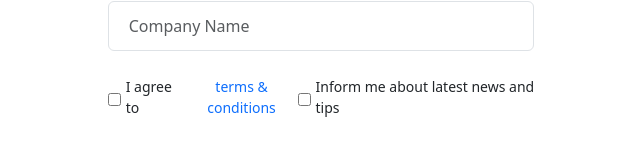
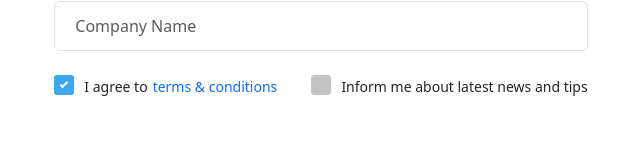
Before and after one commit to Gunasrini/tradebee-frontend, a React (Create React App) app: page /register in a window 1280 px wide. Shown: the part 357-513 px from the top of the page, without its empty margins (319-959 px from the left). Built offline with nearby package versions, Linux system fonts and the light colour scheme.

Commit message:
style changes

```diff
--- a/src/App.css
+++ b/src/App.css
@@ -25,7 +25,7 @@
 }
 
 .remember-me label input {
-  margin: 4px 5px 0 0;
+  margin: 1px 5px 0 0;
 }
 
 .input-field-with-icon {
@@ -188,6 +188,10 @@ span.badge.bg-danger {
   transition: .5s;
 }
 
+.left-header {
+  padding-left: 25px;
+}
+
 .left-header h4 {
   font-family: poppins;
   font-size: 16px;
@@ -226,7 +230,6 @@ img.user-img {
 }
 
 .left-navbar .nav-item {
-  padding-left: 15px;
   margin-bottom: 10px;
 }
 
@@ -248,16 +251,20 @@ img.user-img {
   color: #C87A7A;
 }
 
-ul.nav.submenu {
+/* ul.nav.submenu {
   padding-left: 15px;
+} */
+
+.left-navbar .outer-nav > .nav-item {
+  padding-left: 25px;
 }
 
 ul.nav.submenu li {
   display: flex;
   align-items: center;
-  width: 100%;
-  padding: 5px 0;
-  margin-bottom: 0;
+  width: 85%;
+  padding: 2px 0 2px 35px;
+  margin: 10px 0 0;
 }
 
 ul.nav.submenu li .nav-link {
@@ -416,6 +423,75 @@ span.bars-icon {
 .radio-group input[type="checkbox"] {
   margin-right: 5px;
 }
+
+/* custom css checkbox styles starts here */
+
+.checkbox-wrap {
+  display: block;
+  position: relative;
+  padding-left: 30px;
+  margin-bottom: 12px;
+  cursor: pointer;
+  font-size: 22px;
+  -webkit-user-select: none;
+  -moz-user-select: none;
+  -ms-user-select: none;
+  user-select: none;
+}
+
+.checkbox-wrap input {
+  position: absolute;
+  opacity: 0;
+  cursor: pointer;
+  height: 0;
+  width: 0;
+}
+
+.checkmark {
+  position: absolute;
+  top: 0;
+  left: 0;
+  height: 20px;
+  width: 20px;
+  background: #fff;
+  border-radius: 3px;
+  border: 1px solid #5A5A5A;
+}
+
+.checkmark.bg-gray {
+  background: #c4c4c4;
+  border-color: #c4c4c4;
+}
+
+.checkbox-wrap input:checked ~ .checkmark {
+  background: #3CA6F0;
+  border-color: transparent;
+}
+
+.checkmark:after {
+  content: "";
+  position: absolute;
+  display: none;
+}
+
+.checkbox-wrap input:checked ~ .checkmark:after {
+  display: block;
+}
+
+.checkbox-wrap .checkmark:after {
+  left: 9px;
+  left: 7px;
+  top: 4px;
+  width: 4px;
+  height: 8px;
+  border: solid white;
+  border-width: 0 2px 2px 0px;
+  -webkit-transform: rotate(45deg);
+  -ms-transform: rotate(45deg);
+  transform: rotate(45deg);
+}
+
+/* custom css checkbox styles ends here */
 
 .form-add-button .btn {
   min-width: 100px;
--- a/src/components/LeftNavbar.js
+++ b/src/components/LeftNavbar.js
@@ -1,4 +1,4 @@
-import { Link, NavLink } from "react-router-dom";
+import { Link, NavLink, useLocation } from "react-router-dom";
 import arrowLeftIcon from "../assets/images/icons/arrow-left.svg";
 import onboardingIcon from "../assets/images/icons/onboarding.svg";
 import loanDocIcon from "../assets/images/icons/loan-documents.svg";
@@ -12,6 +12,8 @@ function LeftNavbar() {
     e.preventDefault();
     document.body.classList.toggle("navbar-toggle");
   };
+
+  const location = useLocation();
   const getNavLinkClass = path => {
     return location.pathname === path
       ? "nav-item active"
@@ -23,14 +25,13 @@ function LeftNavbar() {
         <div className="left-header d-flex align-items-center">
           <span onClick={handleClick}>
             <img src={arrowLeftIcon} />
-          </span>{" "}
+          </span>
           <h4 className="ms-4">Home</h4>
         </div>
-        <ul className="nav flex-column">
-          <li className={getNavLinkClass("onboarding/business-kyc")}>
+        <ul className="nav flex-column outer-nav">
+          <li>
             <div className="d-flex align-items-center">
               <img src={onboardingIcon} />
-              {/* <Link to="onboarding" className="nav-link" data-bs-toggle="collapse">Onboarding</Link> */}
               <Link to="onboarding/business-kyc" className="nav-link">
                 Onboarding
               </Link>
@@ -38,7 +39,7 @@ function LeftNavbar() {
             </div>
             <div id="onboarding" className="collapse show">
               <ul className="nav submenu">
-                <li className="nav-item">
+                <li className={getNavLinkClass("/dashboard/onboarding/business-kyc")}>
                   <i className="far fa-clock pink"></i>
                   <NavLink to="onboarding/business-kyc" className="nav-link">
                     Business KYC
--- a/src/components/Onboarding/BusinessKYC/CompanyDetail.js
+++ b/src/components/Onboarding/BusinessKYC/CompanyDetail.js
@@ -98,7 +98,7 @@ function CompanyDetail() {
       uid: uid,
     };
 
-    fetch("https://api.binary-coders.in/api/getcompanydetails/2/7", {
+    fetch(`https://api.binary-coders.in/api/getcompanydetails/${uid}/${cid}`, {
       mode: 'no-cors',
       method: "POST",
       headers: {
@@ -117,7 +117,7 @@ function CompanyDetail() {
   };
 
   useEffect(() => {
-    // getComapnyDetails();
+    getComapnyDetails();
   }, []);
 
   // useEffect(() => {
--- a/src/components/Register.js
+++ b/src/components/Register.js
@@ -52,7 +52,7 @@ function Register() {
     return (
         <>
             <Header />
-            <Col lg={4} className='mx-auto'>
+            <Col lg={5} className='mx-auto'>
                 <div className='text-center mb-4 pb-2'>
                     <h2 className='register-cont'><span className='text-primary'>You'll never worry</span> <br /> about money again</h2>
                 </div>
@@ -71,8 +71,14 @@ function Register() {
                         <Input type='text' value={CompanyName} onChange={(e) => setCompanyName(e.target.value)} placeholder='Company Name' />
                     </FormGroup>
                     <div className='remember-me mb-5'>
-                        <label><input type='checkbox' /> I agree to  <a href='#' className='btn text-primary p-0 ps-1'> terms & conditions</a></label>
-                        <label className='ms-auto'><input type='checkbox' />Inform me about latest news and tips</label>
+                        <label className="checkbox-wrap">I agree to  <a href='#' className='btn text-primary p-0 ps-1'> terms & conditions</a> <input type="checkbox" checked/>
+                            <span className="checkmark bg-gray"></span>
+                        </label>
+
+                        <label className="checkbox-wrap ms-auto"> Inform me about latest news and tips <input type="checkbox"/>
+                            <span className="checkmark bg-gray"></span>
+                        </label>
+                        {/* <label className='ms-auto'><input type='checkbox' />Inform me about latest news and tips</label> */}
                     </div>
                     <div className='text-center'>
                         <Link className='btn btn-primary login-width' onClick={CreateUser}>Create Account</Link>
```
Also changed, not shown: 1 other file (tests, documents, lock files or other folders).
